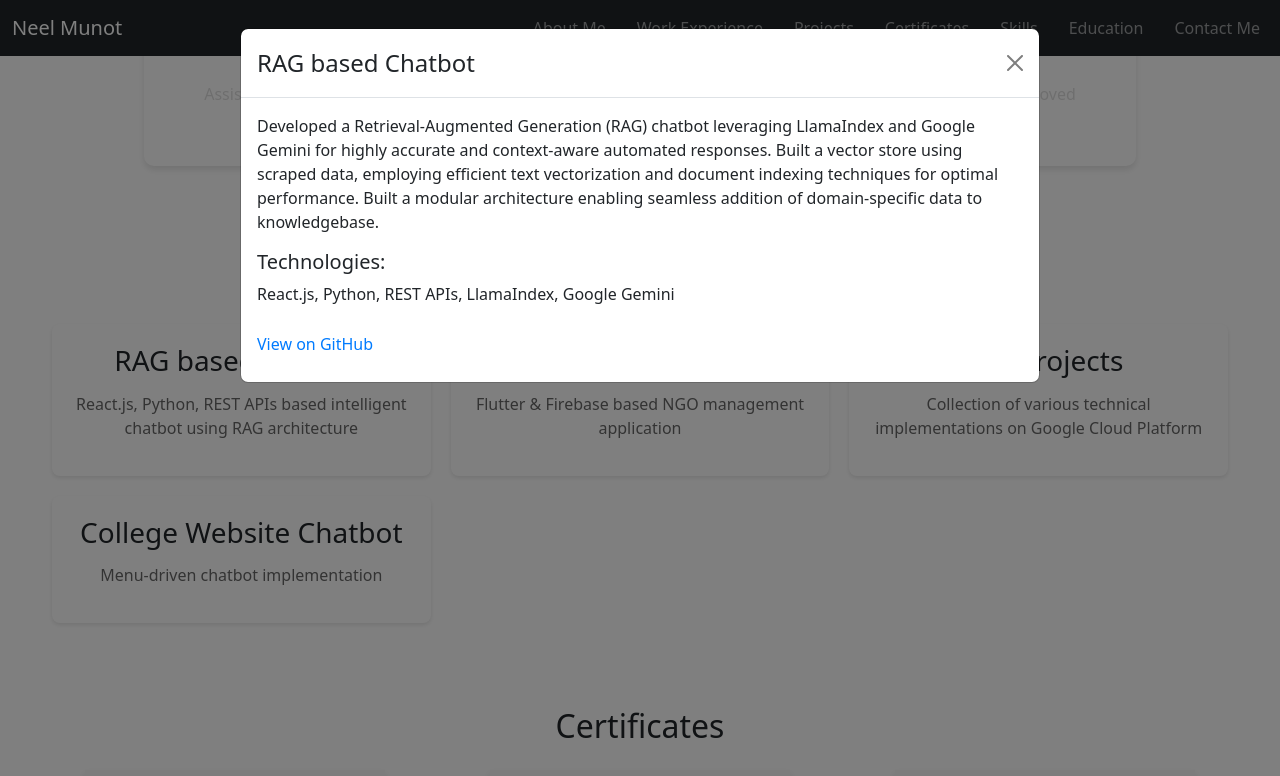
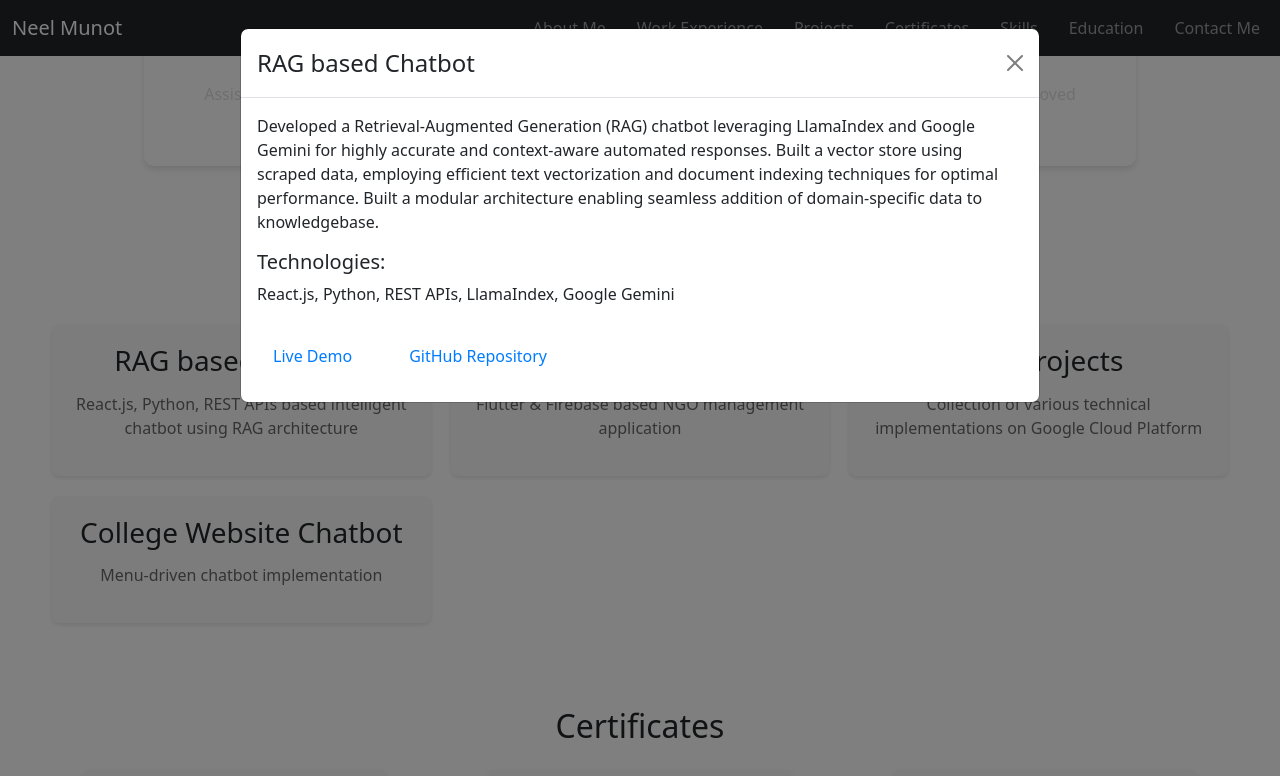
Before and after one commit to NeelMunot/portfolio-website, a React (Create React App) app: page / in a window 1280 px wide. Both pictures are taken after a click on the element 241 px from the left and 1332 px from the top of the page. Shown: the part 932-1708 px from the top of the page. Built offline with nearby package versions, Linux system fonts and the light colour scheme.

Commit message:
Different links for development and deployment

```diff
--- a/src/components/Projects/Projects.css
+++ b/src/components/Projects/Projects.css
@@ -10,7 +10,8 @@
 }
 
 .project-card {
-  background: var(--background);
+  /* background: var(--background); */
+  background-color: #f9f9f9;
   padding: 20px;
   border-radius: 8px;
   box-shadow: 0 2px 4px rgba(0,0,0,0.1);
@@ -56,3 +57,24 @@
 .modal-body li {
   margin: 5px 0;
 }
+
+.project-links {
+  display: flex;
+  gap: 15px;
+  margin-top: 20px;
+}
+
+.project-link {
+  padding: 8px 16px;
+  border-radius: 4px;
+  text-decoration: none;
+  color: white;
+  /* background-color: #007bff; */
+  transition: all 0.3s ease;
+}
+
+.project-link:hover {
+  background-color: #0056b3;
+  transform: translateY(-2px);
+  color: white;
+}
--- a/src/components/Projects/Projects.js
+++ b/src/components/Projects/Projects.js
@@ -66,16 +66,23 @@ const Projects = () => {
                 </div>
               )}
               {activeProject.subProjects && renderSubProjects(activeProject.subProjects)}
-              {activeProject.playStoreLink && (
-                <a href={activeProject.playStoreLink} target="_blank" rel="noopener noreferrer">
-                  View on Play Store
-                </a>
-              )}
-              {activeProject.githubLink && (
-                <a href={activeProject.githubLink} target="_blank" rel="noopener noreferrer">
-                  View on GitHub
-                </a>
-              )}
+              <div className="project-links">
+                {activeProject.deploymentLink && (
+                  <a href={activeProject.deploymentLink} target="_blank" rel="noopener noreferrer" className="project-link">
+                    Live Demo
+                  </a>
+                )}
+                {activeProject.githubLink && (
+                  <a href={activeProject.githubLink} target="_blank" rel="noopener noreferrer" className="project-link">
+                    GitHub Repository
+                  </a>
+                )}
+                {activeProject.playStoreLink && (
+                  <a href={activeProject.playStoreLink} target="_blank" rel="noopener noreferrer" className="project-link">
+                    Play Store
+                  </a>
+                )}
+              </div>
             </Modal.Body>
           </>
         )}
--- a/src/data/projects.js
+++ b/src/data/projects.js
@@ -4,7 +4,8 @@ const projects = [
     shortDescription: "React.js, Python, REST APIs based intelligent chatbot using RAG architecture",
     description: `Developed a Retrieval-Augmented Generation (RAG) chatbot leveraging LlamaIndex and Google Gemini for highly accurate and context-aware automated responses. Built a vector store using scraped data, employing efficient text vectorization and document indexing techniques for optimal performance. Built a modular architecture enabling seamless addition of domain-specific data to knowledgebase.`,
     technologies: ["React.js", "Python", "REST APIs", "LlamaIndex", "Google Gemini"],
-    githubLink: "https://ikshana-007.netlify.app/"
+    githubLink: "https://github.com/yourusername/rag-chatbot",
+    deploymentLink: "https://ikshana-007.netlify.app/"
   },
   {
     title: "Vidyarthi Sahayyak Samiti",
```
